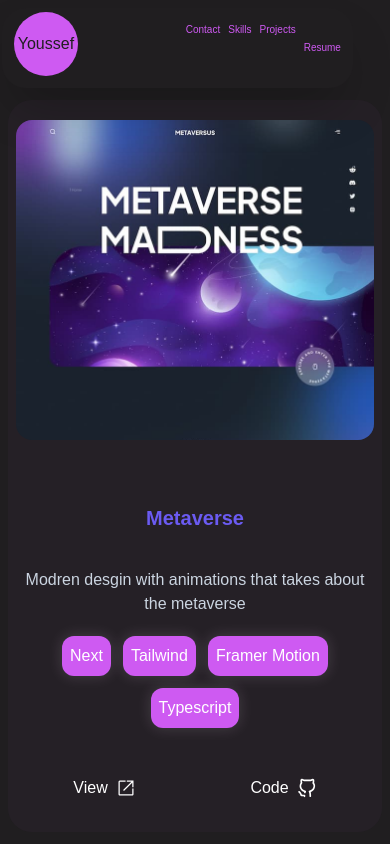
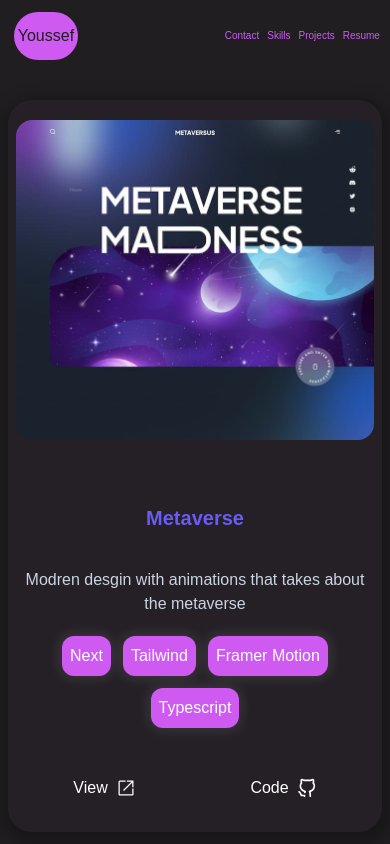
Before and after one commit to Sk01s/my-poriti, a Next.js app: page /projects in a window 390 px wide. Shown: the top 844 px of the page. Built offline with nearby package versions, Linux system fonts and the light colour scheme.

Commit message:
design bugs
the navbar home button size adusted and the navbar width on small screen size
added the box-shodow config + apply it to the project section
contact response section hidden untile the response is back

```diff
--- a/features/Navbar.jsx
+++ b/features/Navbar.jsx
@@ -7,10 +7,10 @@ import logo from "../assets/logo.jpg";
 import { motion } from "framer-motion";
 const Navbar = () => {
   return (
-    <header className="flex flex-col-reverse justify-between items-stretch shadow-2xl rounded-3xl px-3 fixed z-10 bg-black top-[13%] w-[87px] h-[70%] right-[0.2%] sm:top-2 sm:left-[0.5%] sm:w-[90%] sm:flex-row sm:h-20 select-none">
+    <header className="flex flex-col-reverse justify-between items-stretch shadow-2xl rounded-3xl px-3 fixed z-10 bg-black top-[13%] w-[87px] h-[70%] right-[0.2%] sm:top-1 sm:left-[0.5%] sm:w-[100%] sm:flex-row sm:h-16 select-none sm:items-center">
       <Link href="/">
         <a
-          className={`${NavStyles.logo}  relative navbar-logo bg-accent w-16 h-16 my-1 flex justify-center  items-center text-white rounded-full font-semibold duration-300 hover:opacity-80 hover:h-28 sm:flex-col sm:hover:w-32 sm:hover:h-16 `}
+          className={`${NavStyles.logo}  relative navbar-logo bg-accent w-16 h-12 my-1 flex justify-center  items-center text-white rounded-full font-semibold duration-300 hover:opacity-80 hover:h-28 sm:flex-col sm:hover:w-32 sm:hover:h-12 `}
         >
           <Image
             src={logo}
--- a/pages/contact/index.jsx
+++ b/pages/contact/index.jsx
@@ -65,7 +65,9 @@ const Contact = () => {
         <button className=" rounded-xl hover:bg-gradient-to-tr px-6 py-2 mx-auto from-accent to-prime hover:text-black border-2 max-w-[60%] duration-300 ">
           Submit
         </button>
-        <div className="text-white bg-black rounded-xl p-3">{respond}</div>
+        {respond && (
+          <div className="text-white bg-black rounded-xl p-3">{respond}</div>
+        )}
       </form>
     </motion.main>
   );
--- a/pages/projects/index.jsx
+++ b/pages/projects/index.jsx
@@ -62,7 +62,7 @@ const Projects = () => {
             return (
               <motion.div
                 key={heights[index]}
-                className={`sm:w-full w-[90%] flex md:flex-col sm:flex-col   gap-12 px-2 py-5 rounded-3xl relative bg-[#35273a4a] ${
+                className={`sm:w-full w-[90%] flex md:flex-col sm:flex-col   gap-12 px-2 py-5 rounded-3xl relative bg-[#35273a4a]  shadow-md ${
                   index % 2 === 0 ? "flex-row-reverse" : "flex-row "
                 } `}
               >
--- a/tailwind.config.js
+++ b/tailwind.config.js
@@ -23,6 +23,9 @@ module.exports = {
       md: { max: "767px" },
       sm: { max: "639px" },
     },
+    boxShadow: {
+      md: "rgba(0, 0, 0, 0.25) 2px 6px 16px 8px",
+    },
     extend: {},
   },
   plugins: [],
```
